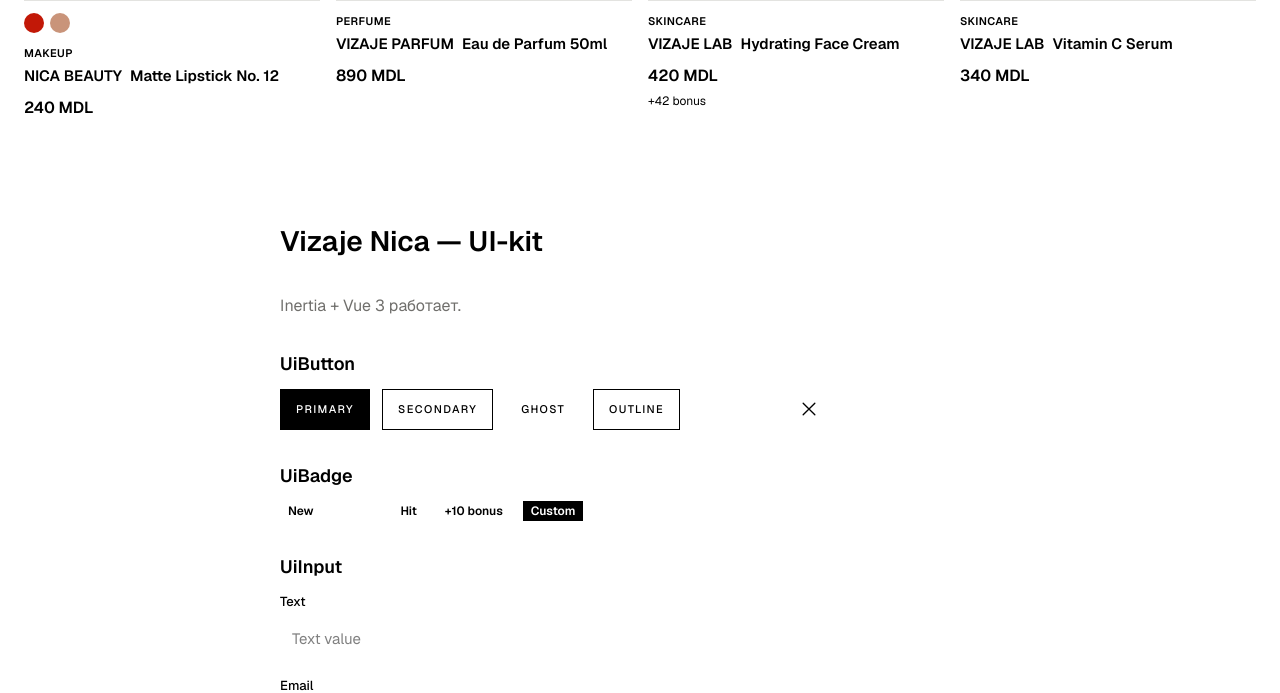
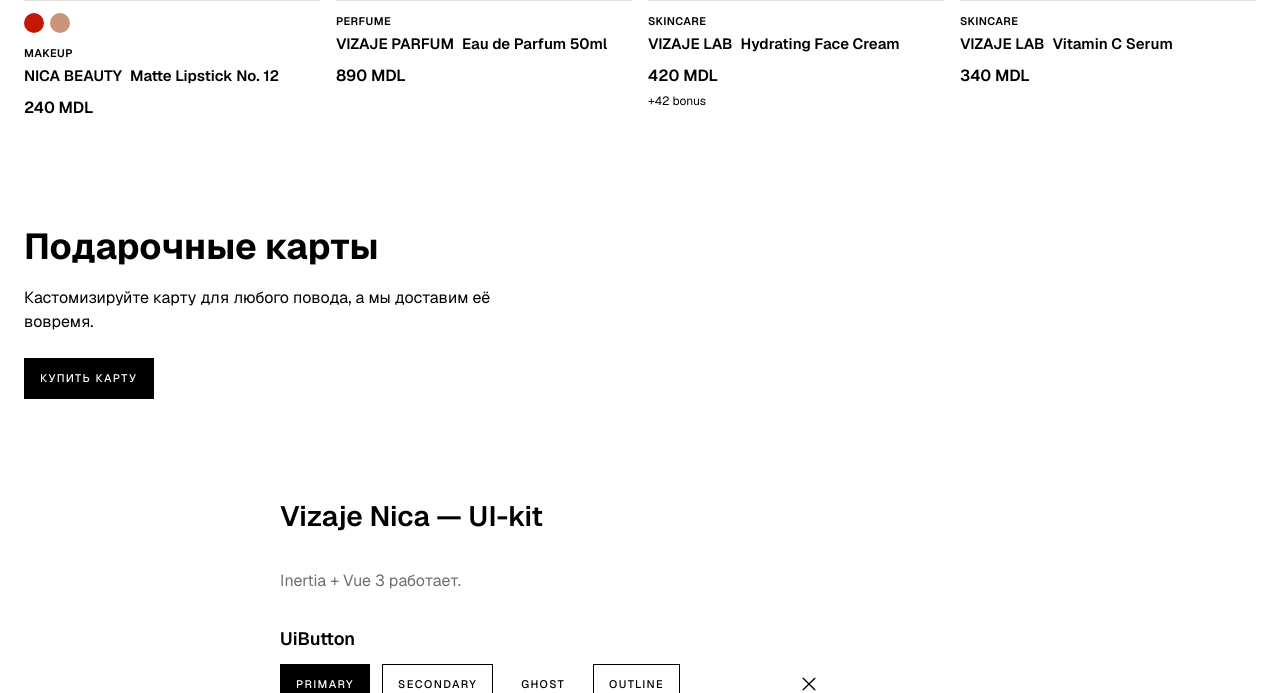
Before and after one commit to arionel0726-dev/vz-next, a Laravel app: page / in a window 1280 px wide. Shown: the part 2161-2854 px from the top of the page. Run offline with Laravel 12, Linux system fonts and the light colour scheme; style sheets or scripts are compiled from the project's sources; parts of the project's set-up code (start-up, migrations or seed data) failed here and were passed over; some libraries are stand-ins or nearby versions.

Commit message:
Add gift card promo section to the homepage
New Components/Home/GiftCardPromo.vue, placed after the three
ProductSlider rows on Welcome.vue. Per the reference screenshot's
intent but deliberately simplified: no artwork yet (none supplied),
and a single heading -- the screenshot's background text is a
scrolling marquee with the headline repeated/mirrored across the
section, which was explicitly flagged as not wanted; this renders the
title once, plain, no duplication effect.

Static content for now (title/subtitle/CTA passed as props, hardcoded
in Welcome.vue) -- there's no gift-card product or backend yet, so
the CTA points at /catalog as a placeholder, same precedent as the
Hero component's CTAs.

Verified: php artisan test (67/67, unaffected -- frontend only),
bun run build, and a screenshot confirming a single headline, no
repeated/mirrored text, and the subtitle + CTA button rendering
correctly.

Co-Authored-By: Claude Sonnet 5 <noreply@anthropic.com>
Claude-Session: https://claude.ai/code/session_01AVyJCgbhcht97xyFvEBTYd

```diff
--- /dev/null
+++ b/resources/js/Components/Home/GiftCardPromo.vue
@@ -0,0 +1,65 @@
+<script setup lang="ts">
+import UiButton from '../UI/UiButton.vue';
+
+interface Props {
+    title: string;
+    subtitle: string;
+    ctaLabel: string;
+    ctaUrl: string;
+}
+
+defineProps<Props>();
+</script>
+
+<template>
+    <section class="gift-card-promo">
+        <div class="gift-card-promo__container">
+            <!-- No artwork yet -- text-only until a real gift-card
+                 image/graphic exists. -->
+            <h2 class="gift-card-promo__title">{{ title }}</h2>
+            <p class="gift-card-promo__subtitle">{{ subtitle }}</p>
+
+            <UiButton variant="primary" :href="ctaUrl" class="gift-card-promo__cta">
+                {{ ctaLabel }}
+            </UiButton>
+        </div>
+    </section>
+</template>
+
+<style scoped>
+.gift-card-promo {
+    background-color: var(--color-surface-muted);
+}
+
+.gift-card-promo__container {
+    max-width: 90rem;
+    margin: 0 auto;
+    padding: 3rem 1.5rem;
+    display: flex;
+    flex-direction: column;
+    gap: 0.75rem;
+}
+
+.gift-card-promo__title {
+    font-size: 1.75rem;
+    font-weight: 700;
+    color: var(--color-ink);
+}
+
+.gift-card-promo__subtitle {
+    font-size: 1rem;
+    color: var(--color-muted);
+    max-width: 32rem;
+}
+
+.gift-card-promo__cta {
+    margin-top: 0.75rem;
+    align-self: flex-start;
+}
+
+@media (min-width: 64rem) {
+    .gift-card-promo__title {
+        font-size: 2.25rem;
+    }
+}
+</style>
--- a/resources/js/Pages/Welcome.vue
+++ b/resources/js/Pages/Welcome.vue
@@ -10,6 +10,7 @@ import type { DrawerPosition } from '../Components/UI/UiDrawer.vue';
 import ProductCard from '../Components/Shop/ProductCard.vue';
 import Hero from '../Components/Home/Hero.vue';
 import ProductSlider from '../Components/Home/ProductSlider.vue';
+import GiftCardPromo from '../Components/Home/GiftCardPromo.vue';
 import type { HeroSlide } from '../Components/Home/Hero.vue';
 import type { Product } from '../types/product';
 import SiteLayout from '../Layouts/SiteLayout.vue';
@@ -360,6 +361,13 @@ function handleOpenMenu(): void {
         />
     </div>
 
+    <GiftCardPromo
+        title="Подарочные карты"
+        subtitle="Кастомизируйте карту для любого повода, а мы доставим её вовремя."
+        cta-label="Купить карту"
+        cta-url="/catalog"
+    />
+
     <div class="ui-kit-demo">
         <h1 class="ui-kit-demo__title">Vizaje Nica — UI-kit</h1>
         <p class="ui-kit-demo__subtitle">Inertia + Vue 3 работает.</p>
```
